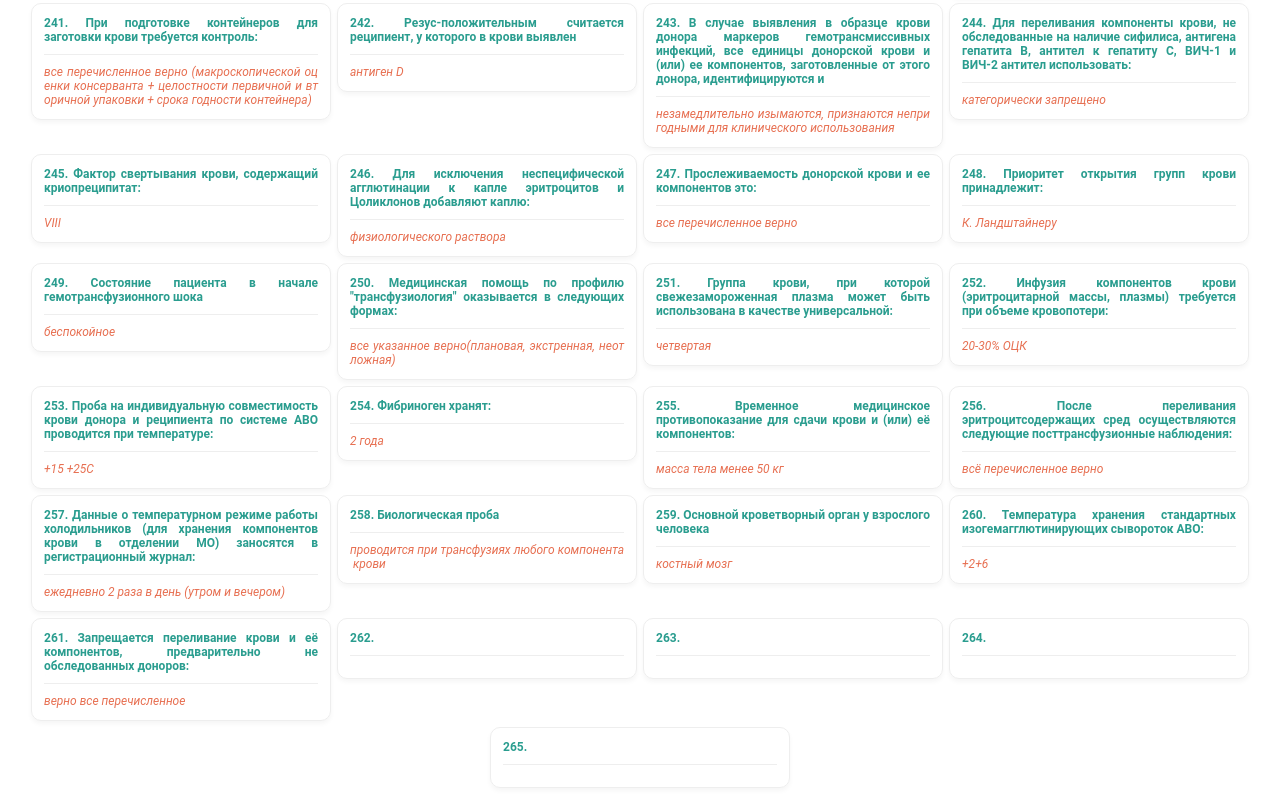
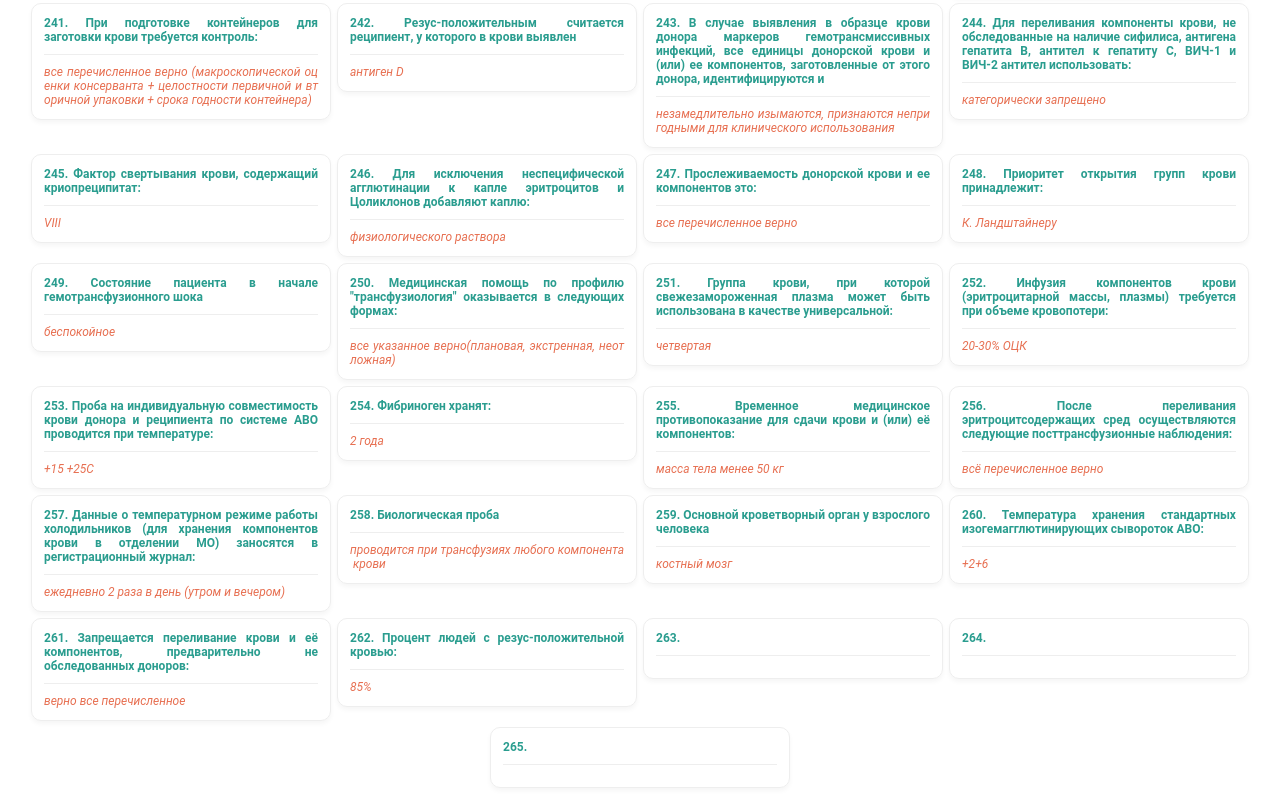
Before and after one commit to dfr8938/transfusio-app, a React app: page / in a window 1280 px wide. Shown: the part 8055-8856 px from the top of the page. Built offline with nearby package versions, Linux system fonts and the light colour scheme.

Commit message:
...added answers...

```diff
--- a/public/index.html
+++ b/public/index.html
@@ -5,6 +5,7 @@
     <link rel="icon" type="image/png" href="/favicon.png" />
     <meta name="viewport" content="width=device-width, initial-scale=1" />
     <title>Transfusio | CheateSheet</title>
+    <link rel="stylesheet" href="https://cdnjs.cloudflare.com/ajax/libs/font-awesome/7.0.1/css/all.min.css" integrity="sha512-2SwdPD6INVrV/lHTZbO2nodKhrnDdJK9/kg2XD1r9uGqPo1cUbujc+IYdlYdEErWNu69gVcYgdxlmVmzTWnetw==" crossorigin="anonymous" referrerpolicy="no-referrer" />
   </head>
   <body>
     <noscript>You need to enable JavaScript to run this app.</noscript>
--- a/src/database/database.js
+++ b/src/database/database.js
@@ -1500,8 +1500,8 @@ const listAnswers = [
   },
   {
     id: 261,
-    question: "",
-    answer: "",
+    question: "Процент людей с резус-положительной кровью:",
+    answer: "85%",
   },
   {
     id: 262,
```
